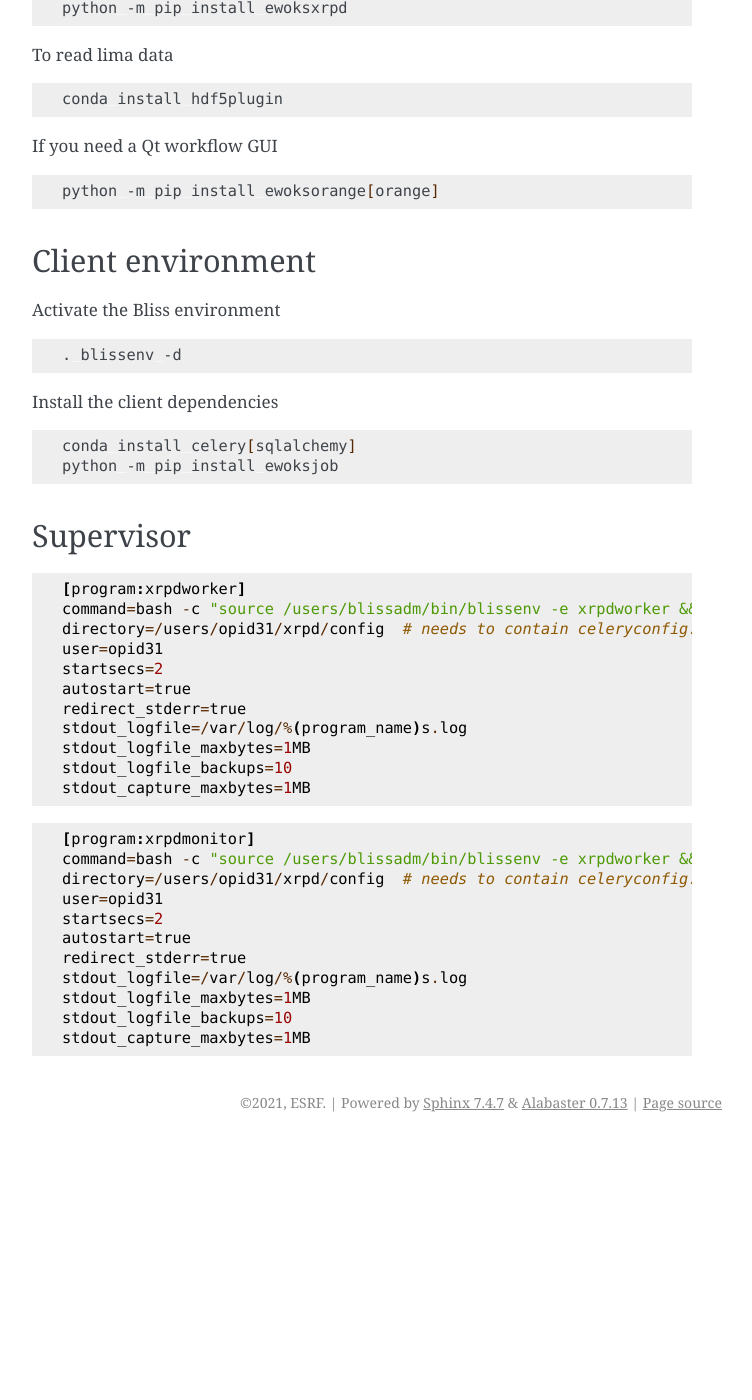
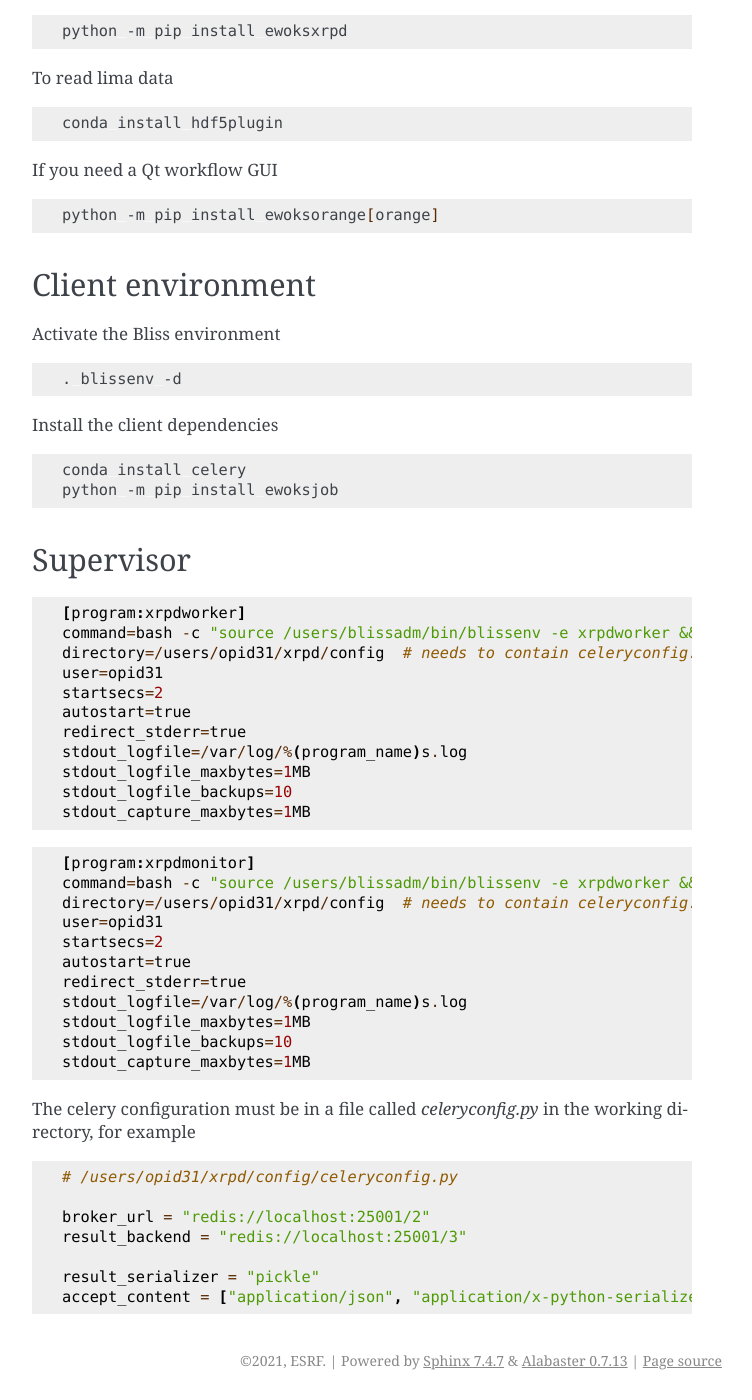
Before and after one commit to ewoks-kit/ewoksjob, a Sphinx documentation site: the page built from doc/bliss.rst, in a window 1280 px wide and 1400 px high, scrolled down 523 px. Shown: the whole window, without its empty margins (388-1140 px from the left). Built offline with Sphinx 7.4.7, drawn with Linux system fonts in a browser that asks for light colours; before the commit the page ends 1665 px from its top, so only the background shows below that; some of the changed text lies outside the part shown.

Commit message:
expand bliss docs

```diff
--- a/doc/bliss.rst
+++ b/doc/bliss.rst
@@ -20,9 +20,9 @@ Basic worker dependencies
 
 .. code:: bash
 
-    python -m pip install ewoksjob[worker,sqlalchemy,redis,monitor]
+    python -m pip install ewoksjob[worker,redis,monitor]
 
-The project that implements that actual worker tasks
+The project that implements that actual worker tasks (`ewoksxrpd` is just an example)
 
 .. code:: bash
 
@@ -53,7 +53,7 @@ Install the client dependencies
 
 .. code:: bash
 
-    conda install celery[sqlalchemy]
+    conda install celery
     python -m pip install ewoksjob
 
 Supervisor
@@ -86,3 +86,15 @@ Supervisor
     stdout_logfile_maxbytes=1MB
     stdout_logfile_backups=10
     stdout_capture_maxbytes=1MB
+
+The celery configuration must be in a file called `celeryconfig.py` in the working directory, for example
+
+.. code:: python
+
+    # /users/opid31/xrpd/config/celeryconfig.py
+
+    broker_url = "redis://localhost:25001/2"
+    result_backend = "redis://localhost:25001/3"
+
+    result_serializer = "pickle"
+    accept_content = ["application/json", "application/x-python-serialize"]
```
